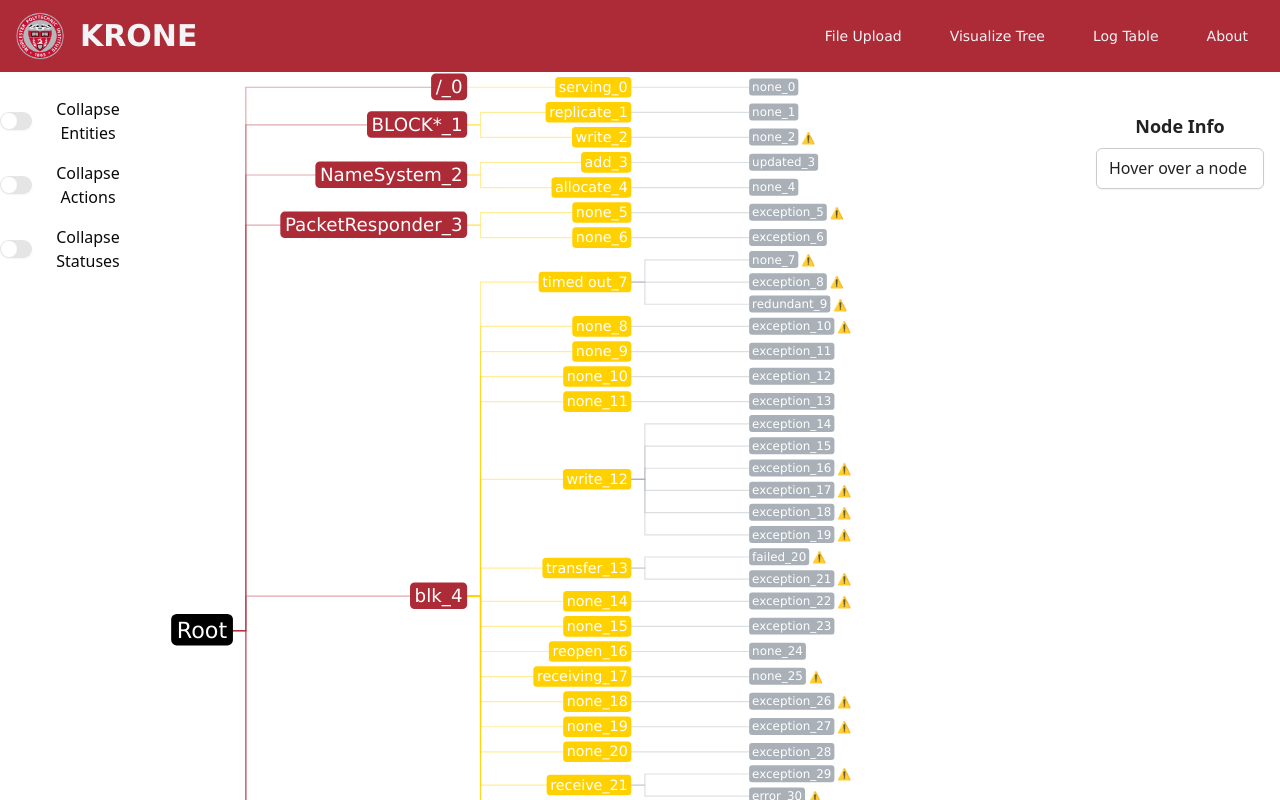
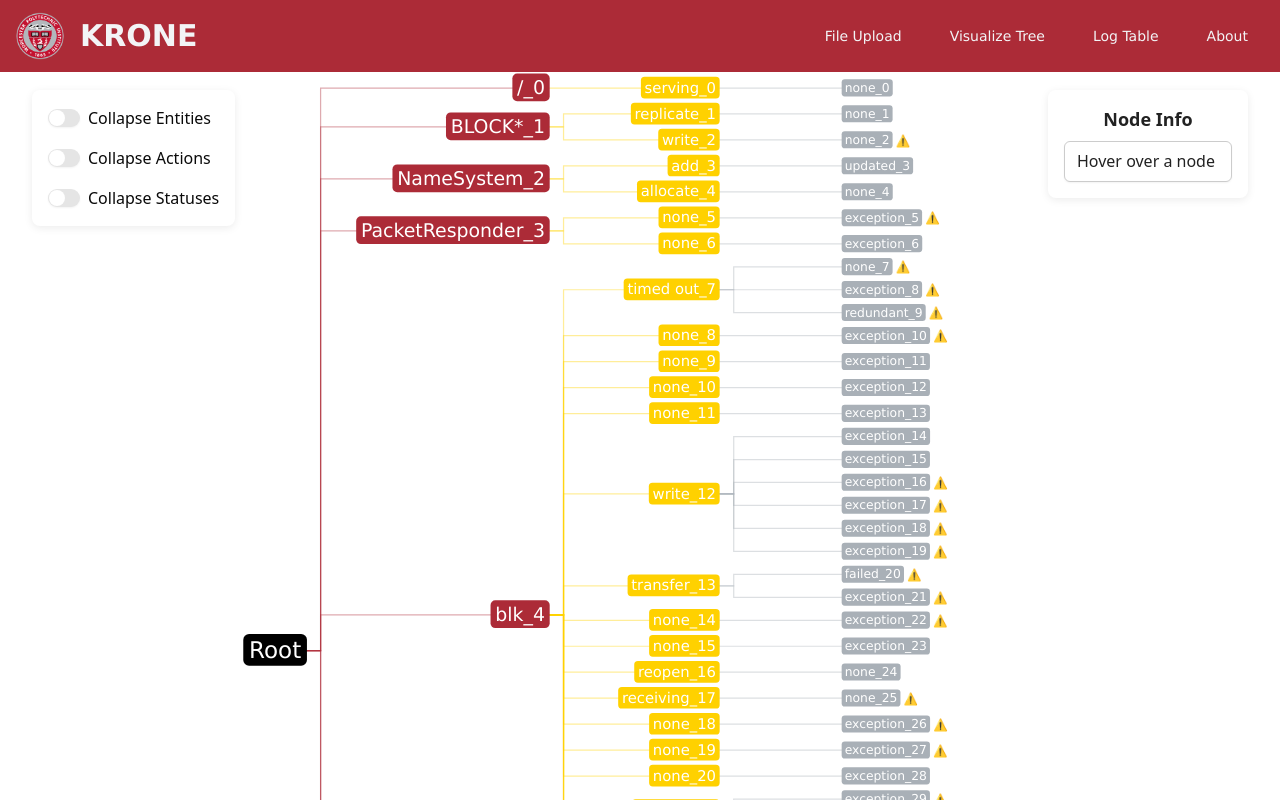
Before and after one commit to LeiMa0324/KRONE_Demo, a React (Vite) app: page /visualize-tree in a window 1280 px wide. Shown: the top 800 px of the page. Built offline with nearby package versions, Linux system fonts and the light colour scheme.

Commit message:
fix placement of toggle and text area. Fix size for tree element and add vertical scrolling to the tree

```diff
--- a/src/pages/visualize_tree.tsx
+++ b/src/pages/visualize_tree.tsx
@@ -7,7 +7,8 @@ import { Textarea } from "@/components/ui/textarea"
 import { csv } from "d3-fetch";
 import { Switch } from "@/components/ui/switch";
 
-// TODO set proper x and y for anomaly hover
+// TODO fix status toggle
+// TODO fix svg size for entity collapse (when just root is displayed))
 type TreeNode = {
   name: string;
   children?: TreeNode[];
@@ -23,9 +24,6 @@ type CustomHierarchyNode = HierarchyNode<TreeNode> & {
 type HierarchyTreeNode = HierarchyNode<TreeNode> & { _children?: HierarchyTreeNode[] };
 
 type CsvRow = {
-  // entity?: string;
-  // action?: string;
-  // status?: string;
   entity_node_id?: string;
   action_node_id?: string;
   status_node_id?: string;
@@ -39,9 +37,6 @@ function buildTree(rows: CsvRow[]): TreeNode {
   const entityMap: Record<string, TreeNode> = {};
 
   rows.forEach((row) => {
-    // const entity = row.entity || "Unknown";
-    // const action = row.action || "Unknown";
-    // const status = row.status || "Unknown";
     const entity = row.entity_node_id || "Unknown";
     const action = row.action_node_id || "Unknown";
     const status = row.status_node_id || "Unknown";
@@ -79,8 +74,6 @@ export const VisualizeTree: React.FC = () => {
   const [collapseActions, setCollapseActions] = useState(false);
   const [collapseStatuses, setCollapseStatuses] = useState(false);
 
-  // Remove hoveredAnomaly state
-  // Add hoveredNode state
   const [hoveredNode, setHoveredNode] = useState<HierarchyNode<TreeNode> | null>(null);
 
   function collapseAtDepth(node: TreeNode, targetDepth: number, currentDepth = 0) {
@@ -155,15 +148,12 @@ const getCss = (name: string) =>
   getComputedStyle(document.documentElement).getPropertyValue(name).trim();
 const textFont = getCss('--font-WPIfont');
 
-// Helper to get widest label at each depth from the fully expanded tree
 function getWidestLabels(tree: TreeNode, getFontSize: (depth: number) => number, getPadding: (fontSize: number) => number, textFont: string) {
   let widestEntity = 0;
   let widestAction = 0;
 
-  // Use d3.hierarchy to traverse all nodes
   const root = hierarchy(tree, d => d.children || d._children);
 
-  // Create a hidden SVG for measuring
   const tempSvg = select(document.body)
     .append("svg")
     .attr("style", "position: absolute; visibility: hidden;")
@@ -188,14 +178,12 @@ function getWidestLabels(tree: TreeNode, getFontSize: (depth: number) => number,
   return { widestEntity, widestAction };
 }
 
-// Use the original, fully expanded treeData for width calculation
 const { widestEntity, widestAction } = getWidestLabels(treeData, getFontSize, getPadding, textFont);
 
 const dyRootToEntity = widestEntity + 60;
 const dyEntityToAction = widestAction + 60;
 const dyActionToStatus = 150;
 
-// Assign y positions based on depth
 function getYByDepth(depth: number) {
   if (depth === 0) return 0;
   if (depth === 1) return dyRootToEntity;
@@ -204,18 +192,15 @@ function getYByDepth(depth: number) {
   return 0;
 }
 
-// Use d3.tree for vertical (x) sibling spacing
 tree<TreeNode>()
   .nodeSize([40, 0])
   .separation(() => 1)
   (root);
 
-// Now assign y based on depth
 root.each((node) => {
   node.y = getYByDepth(node.depth);
 });
 
-  // Calculate SVG bounds
   let x0 = Infinity, x1 = -Infinity;
   root.each((d) => {
     if ((d.x ?? 0) > x1) x1 = d.x ?? 0;
@@ -253,15 +238,14 @@ const linkColor = (d: { source: { depth: number } }) => {
 
       const leftMargin = 80;
 
-      // Set y for all nodes, including root
       root.each((node) => {
         node.y = getYByDepth(node.depth) + leftMargin;
       });
 
-      // Calculate bounds and label widths
       let x0 = Infinity, x1 = -Infinity;
       let maxY = 0;
       let widestLabel = 0;
+      let widestStatus = 0;
 
       const tempSvg = select(document.body)
         .append("svg")
@@ -281,6 +265,8 @@ const linkColor = (d: { source: { depth: number } }) => {
           labelWidth += fontSize * 1.2;
         }
 
+        if (node.depth === 3 && labelWidth > widestStatus) widestStatus = labelWidth;
+
         if (labelWidth > widestLabel) widestLabel = labelWidth;
         if (typeof node.y === "number" && node.y > maxY) maxY = node.y;
         tempText.remove();
@@ -290,7 +276,8 @@ const linkColor = (d: { source: { depth: number } }) => {
       });
       tempSvg.remove();
 
-      const width = maxY + widestLabel + leftMargin + 60;
+      const rightPadding = 20;
+      const width = maxY + widestStatus + rightPadding;
       const minRootWidth = 400;
       const visibleNodes = root.descendants().length;
       const adjustedWidth = visibleNodes === 1 ? minRootWidth : width;
@@ -300,7 +287,7 @@ const linkColor = (d: { source: { depth: number } }) => {
       svg
         .attr("width", adjustedWidth)
         .attr("height", height)
-        .attr("viewBox", `0 ${x0 - baseFont} ${width} ${height}`)
+        .attr("viewBox", `0 ${x0 - baseFont} ${adjustedWidth} ${height}`)
         .attr("style", "max-width: 100%; height: auto; font: 10px;")
         .attr("font-family", font);
 
@@ -314,15 +301,6 @@ const linkColor = (d: { source: { depth: number } }) => {
         .data(root.links() as d3.HierarchyPointLink<TreeNode>[])
         .join("path")
 
-        // Flowing Nodes
-        // .attr("d", (d: d3.HierarchyPointLink<TreeNode>) =>
-        //   linkHorizontal()({
-        //     source: [d.source.y, d.source.x],
-        //     target: [d.target.y, d.target.x],
-        //   })
-        // )
-
-        // Right Angle Nodes
         .attr("d", (d: d3.HierarchyPointLink<TreeNode>) => {
           const gap = 18;
           const sourceStubY = d.source.y + gap;
@@ -472,12 +450,28 @@ const linkColor = (d: { source: { depth: number } }) => {
     height: "100vh",
     display: "flex",
     alignItems: "flex-start",
-        justifyContent: "center",
     paddingTop: "65px",
     position: "relative",
   }}
 >
-      <div style={{ display: "flex", flexDirection: "column", gap: "1rem", marginRight: "2rem", marginTop: "2rem" }}>
+  {/* Left toggle panel */}
+  <div
+    style={{
+      position: "fixed",
+      top: "90px",
+      left: "32px",
+      display: "flex",
+      flexDirection: "column",
+      gap: "1rem",
+      padding: "1rem",
+      background: "#fff",
+      borderRadius: 8,
+      boxShadow: "0 2px 8px rgba(0,0,0,0.08)",
+      zIndex: 10,
+      minWidth: 180,
+    }}
+  >
+    {/* Toggles */}
     <label style={{ display: "flex", alignItems: "center", gap: "0.5rem" }}>
       <Switch checked={collapseEntities} onCheckedChange={setCollapseEntities} />
       Collapse Entities
@@ -491,19 +485,36 @@ const linkColor = (d: { source: { depth: number } }) => {
       Collapse Statuses
     </label>
   </div>
-      {/* Tree SVG */}
-      <svg ref={svgRef} />
-      {/* Info section for hovered node */}
+
+  {/* Center: SVG scrollable wrapper */}
   <div
     style={{
+      flex: 1,
+      marginLeft: 240, // accounts for fixed toggle box
+      marginRight: 280, // accounts for fixed textarea box
+      height: "100%",
+      overflowX: "auto",
+      overflowY: "auto",
+    }}
+  >
+    <svg ref={svgRef} width={2000} height={500} />
+  </div>
+
+  {/* Right info panel */}
+  <div
+    style={{
+      position: "fixed",
+      top: "90px",
+      right: "32px",
       minWidth: 200,
       minHeight: 60,
       borderRadius: 8,
       padding: "1rem",
-          marginLeft: "2rem",
-          marginTop: "2rem",
       fontSize: 18,
       color: "#222",
+      background: "#fff",
+      boxShadow: "0 2px 8px rgba(0,0,0,0.08)",
+      zIndex: 10,
     }}
   >
     <strong>Node Info</strong>
```
Lines whose indentation alone changed are shown as unchanged.
